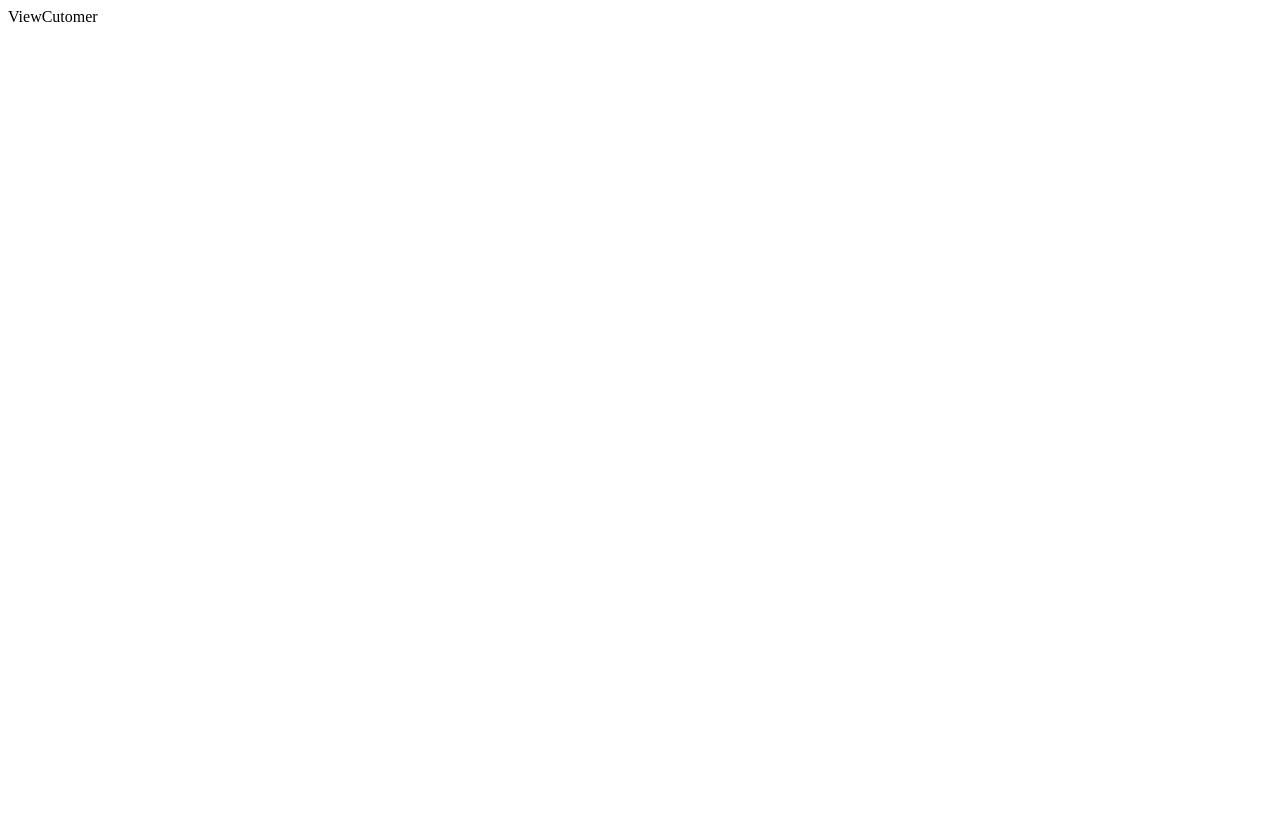
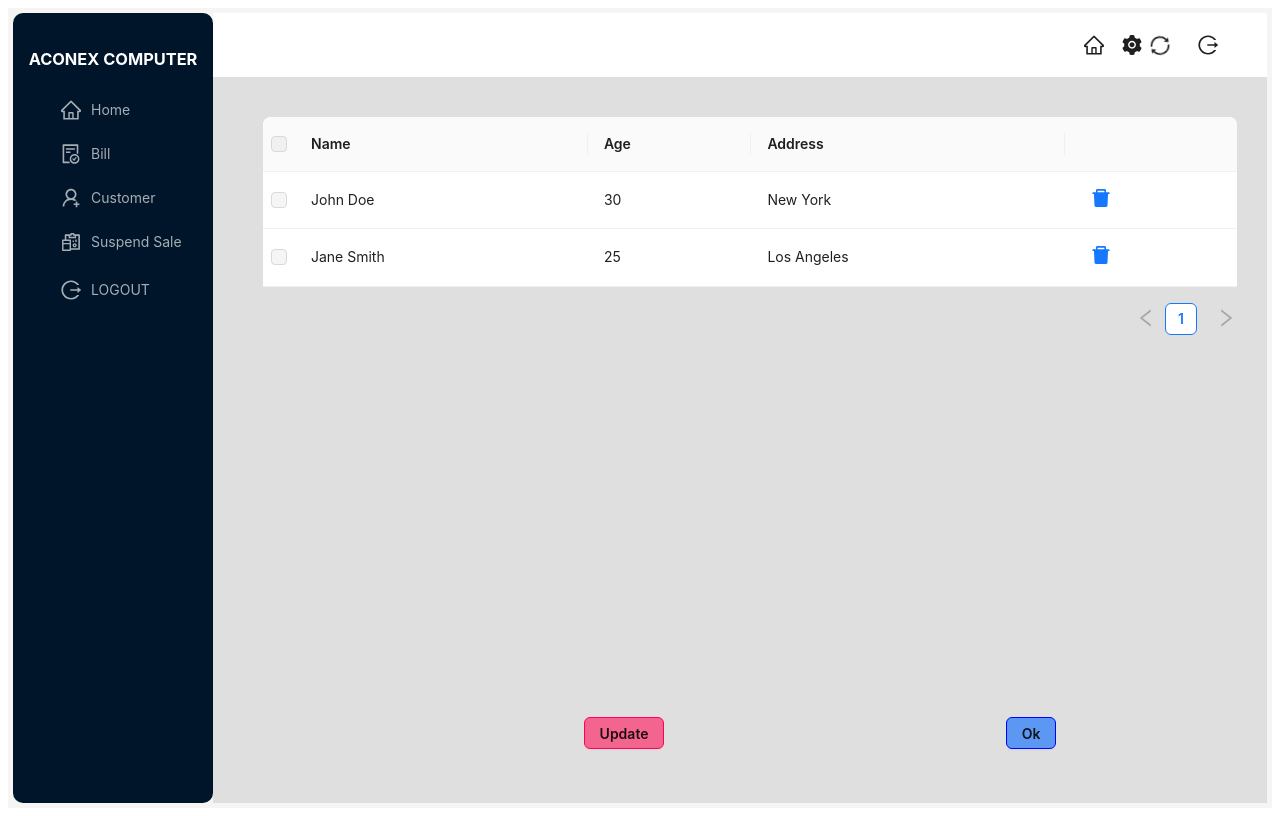
Before and after one commit to TharinduHarshana/Acconexfrontend, a React (Create React App) app: page /viewcustomer in a window 1280 px wide. Built offline with nearby package versions, Linux system fonts and the light colour scheme.

Commit message:
complete_customer
complete the customer UI design

```diff
--- a/src/components/SalesComponents/AddCustomer.js
+++ b/src/components/SalesComponents/AddCustomer.js
@@ -1,23 +1,23 @@
-import React, { useState } from 'react'
-import DefaultHandleSales from './DefaultHandleSales'
-import { Button, DatePicker, Form, Input,Radio,}from 'antd';
+import React, { useState } from 'react';
+import DefaultHandleSales from './DefaultHandleSales';
+import { Button, DatePicker, Form, Input, Radio } from 'antd';
 import '../../styles/sales.css';
 import { Link } from 'react-router-dom';
 
+const { TextArea } = Input;
 
-// const { RangePicker } = DatePicker;
-const { TextArea } = Input;
-// const normFile = (e) => {
-//   if (Array.isArray(e)) {
-//     return e;
-//   }
-//   return e?.fileList;
-// };
-const AddCustomer = ({children}) => {
-  const [componentDisabled] =useState(true);
+const AddCustomer = ({ children }) => {
+  const [componentDisabled] = useState(true);
+  const [form] = Form.useForm(); // Create a form instance
+
+  const handleClear = () => {
+    form.resetFields(); // Resetting all form fields
+  };
+
   return (
     <DefaultHandleSales>
       <Form
+        form={form} // Pass the form instance to the Form component
         labelCol={{
           span: 5,
         }}
@@ -30,50 +30,46 @@ const AddCustomer = ({children}) => {
           maxWidth: 900,
         }}
       >
-
         <div className='content'>
-        <Form.Item className='input' label="Cutomer ID : ">
+          <Form.Item className='input' label="Customer ID:" name="customerId">
             <Input className='inbox' placeholder='Enter NIC' />
           </Form.Item>
 
-        <Form.Item className='input' label="Customer Name: ">
-          <Input className='inbox' placeholder='Enter Name'/>
+          <Form.Item className='input' label="Customer Name:" name="customerName">
+            <Input className='inbox' placeholder='Enter Name' />
           </Form.Item>
 
-        <Form.Item className='input' label="Customer Address: ">
+          <Form.Item className='input' label="Customer Address:" name="customerAddress">
             <TextArea rows={4} className='inbox' placeholder='Enter Address' />
           </Form.Item>
 
-        <Form.Item className='input' label="Contact No : ">
+          <Form.Item className='input' label="Contact No:" name="contactNo">
             <Input className='inbox' placeholder='Enter contact no' />
           </Form.Item>
 
-        <Form.Item label="Gender">
+          <Form.Item label="Gender:" name="gender">
             <Radio.Group className='inbox'>
               <Radio value="male"> Male </Radio>
               <Radio value="female"> Female </Radio>
             </Radio.Group>
           </Form.Item>
 
-        <Form.Item className='input' label="Register Date">
+          <Form.Item className='input' label="Register Date:" name="registerDate">
             <DatePicker className='inbox' />
           </Form.Item>
 
-
-        <Button  className='btnadd' >Add Customer</Button>
-        <Link to ="/viewcustomer">
-        <Button  className='btnview'>View Customer</Button>
+          <div className='button-container'>
+            <Button className='btnadd'>Add Customer</Button>
+            <Link to="/viewcustomer">
+              <Button className='btnview'>View Customer</Button>
             </Link>
-
-        <Button  className='btnreset' >Clear</Button>
-
+            <Button className='btnreset' onClick={handleClear}>Clear</Button>
           </div>
-
+        </div>
       </Form>
 
       {children}
     </DefaultHandleSales>
-
   );
 };
 
--- a/src/components/SalesComponents/DefaultHandleSales.js
+++ b/src/components/SalesComponents/DefaultHandleSales.js
@@ -68,9 +68,7 @@ const DefaultHandleSales= ({children}) => {
             </Space>
 
         </Header>
-        <Content
-
->
+        <Content className='Handlercontent'>
           {children}
         </Content>
       </Layout>
--- a/src/components/SalesComponents/SuspendSale.js
+++ b/src/components/SalesComponents/SuspendSale.js
@@ -1,24 +1,23 @@
 import React from 'react';
-import {  Table } from 'antd';
+import { Button, Table } from 'antd';
 import DefaultHandleSales from './DefaultHandleSales';
 import '../../styles/sales.css';
 
-
 const columns = [
   {
-    title: 'Customer_ID',
+    title: 'Customer ID',
     dataIndex: 'CusID',
     key: 'CusID',
     render: (text) => <a>{text}</a>,
   },
   {
-    title: 'Customer_Name',
+    title: 'Customer Name',
     dataIndex: 'cusname',
     key: 'cusname',
     render: (text) => <a>{text}</a>,
   },
   {
-    title: 'Item_Id',
+    title: 'Item ID',
     dataIndex: 'ITID',
     key: 'ITID',
     render: (text) => <a>{text}</a>,
@@ -29,7 +28,7 @@ const columns = [
     key: 'Qnt',
   },
   {
-    title: 'price',
+    title: 'Price',
     dataIndex: 'itprice',
     key: 'itprice',
   },
@@ -38,17 +37,23 @@ const columns = [
 const data = [
   {
     key: '1',
-    CusID:'Cus002',
-    cusname:'Hiru',
+    CusID: 'Cus002',
+    cusname: 'Hiru',
     ITID: 'Item001',
     Qnt: 2,
     itprice: 'RS: 1200/=',
   },
+  // Add more data objects if needed
 ];
 
 const SuspendSale = () => (
   <DefaultHandleSales>
-    <Table className ='table'columns={columns} dataSource={data} />
+
+    <Table className='table' columns={columns} dataSource={data} />
+    <div className="button-container">
+      <Button className="update-btn">Update</Button>
+      <Button className="ok-btn">Ok</Button>
+    </div>
   </DefaultHandleSales>
 );
 
--- a/src/pages/ViewCutomer.js
+++ b/src/pages/ViewCutomer.js
@@ -1,9 +1,105 @@
-import React from 'react'
+import React, { useState } from 'react';
+import { Button, Space, Table, Modal } from 'antd';
+import '../styles/sales.css';
+import DefaultHandleSales from '../components/SalesComponents/DefaultHandleSales';
+import { DeleteFilled, ExclamationCircleOutlined } from '@ant-design/icons';
 
-function ViewCutomer() {
+const { confirm } = Modal;
+
+const ViewCustomer = () => {
+  const [tableEnabled, setTableEnabled] = useState(false); // State variable to manage table enable/disable state
+  const [dataSource, setDataSource] = useState([
+    {
+      key: '1',
+      name: 'John Doe',
+      age: 30,
+      address: 'New York',
+    },
+    {
+      key: '2',
+      name: 'Jane Smith',
+      age: 25,
+      address: 'Los Angeles',
+    },
+  ]);
+
+  const handleUpdate = () => {
+    setTableEnabled(true); // Enable the table when Update button is clicked
+  };
+
+  const handleDelete = (record) => {
+    confirm({
+      title: 'Are you sure you want to delete this record?',
+      icon: <ExclamationCircleOutlined />,
+      okText: 'Yes',
+      okType: 'danger',
+      cancelText: 'No',
+      onOk() {
+        setDataSource(prevDataSource => {
+          const updatedDataSource = prevDataSource.filter(item => item.key !== record.key);
+          return updatedDataSource;
+        });
+      },
+      onCancel() {
+        console.log('Delete operation canceled');
+      },
+    });
+  };
+
+  const columns = [
+    {
+      title: 'Name',
+      dataIndex: 'name',
+      key: 'name',
+    },
+    {
+      title: 'Age',
+      dataIndex: 'age',
+      key: 'age',
+    },
+    {
+      title: 'Address',
+      dataIndex: 'address',
+      key: 'address',
+      className: 'addresscoloum',
+    },
+    {
+      title: '',
+      key: 'action',
+      render: (_, record) => (
+        <Space size="middle">
+          <a onClick={() => handleDelete(record)}> <DeleteFilled /></a>
+        </Space>
+      ),
+    },
+  ];
+
+  const rowSelection = {
+    onChange: (selectedRowKeys, selectedRows) => {
+      // Handle row selection if needed
+    },
+    hideDefaultSelections: true, // Hide the default row selection checkboxes
+    getCheckboxProps: () => ({
+      disabled: !tableEnabled, // Disable checkboxes when table is not enabled
+    }),
+  };
+
   return (
-    <div>ViewCutomer</div>
-  )
-}
+    <DefaultHandleSales>
+      <div className='table_content'>
+        <Table
+          className='viewtable'
+          dataSource={dataSource}
+          columns={columns}
+          rowSelection={rowSelection} // Enable row selection
+        />
+      </div>
+      <div className='viewbutton-container'>
+        <Button className='update-btn' onClick={handleUpdate}>Update</Button>
+        <Button className='ok-btn'>Ok</Button>
+      </div>
+    </DefaultHandleSales>
+  );
+};
 
-export default ViewCutomer
+export default ViewCustomer;
--- a/src/styles/sales.css
+++ b/src/styles/sales.css
@@ -4,14 +4,10 @@
     padding: 10%;
     background-color: rgba(195, 192, 192, 0.177);
     vertical-align: center;
-    margin-left: 30%;
+    margin-left: 20%;
     height: 700px;
     margin-top: 1%;
     width: 750px;
-
-
-
-
 }
 .input{
     padding: 0;
@@ -59,16 +55,14 @@
     border-radius: 3;
     border-color: rgba(0, 166, 255, 0.726);
     font-weight: 600;
-    margin-left: 80%;
-    margin-top: 0%;
+
 }
 .btnview{
     background-color: rgba(66, 138, 247, 0.836);
     border-radius: 3;
     border-color: blue;
     font-weight: 600;
-    margin-left: 80%;
-    margin-top: 5%;
+
 
 }
 .btnreset{
@@ -77,4 +71,60 @@
     border-color: red;
     font-weight: 600;
 
+
 }
+.viewtable{
+    margin-left: 30px;
+    margin-top: 40px;
+    table-layout: auto;
+
+}
+.table_content{
+    height: 600px;
+    width: 600;
+    margin-left: 20px;
+    margin-top: 10px;
+    margin-right: 30px;
+
+}
+
+.Handlercontent{
+    background-color: rgb(223, 223, 223);
+}
+@media (max-width: 768px) {
+    .viewtable {
+      overflow-x: auto; /* Add horizontal scroll for smaller screens */
+    }
+  }
+
+  /* Set specific styles for larger screens */
+  @media (min-width: 1024px) {
+    .viewtable {
+      /* Add styles for larger screens */
+    }
+  }
+  .button-container {
+    display: flex; /* Use flexbox to align items in a row */
+    justify-content: space-between;
+    margin-top: 20%;
+   /* Align items with space between them */
+  }
+  .viewbutton-container{
+    display: flex;
+    justify-content:space-around;
+  }
+  .ok-btn{
+    background-color: rgba(66, 138, 247, 0.836);
+    border-radius: 3;
+    border-color: blue;
+    font-weight: 600;
+    margin-right: 40px;
+  }
+
+  .update-btn{
+    background-color: rgba(244, 95, 138, 0.951);
+    border-radius: 3;
+    border-color: rgb(255, 0, 93);
+    font-weight: 600;
+    margin-left: 200px;
+  }
```
Lines whose indentation alone changed are shown as unchanged.
